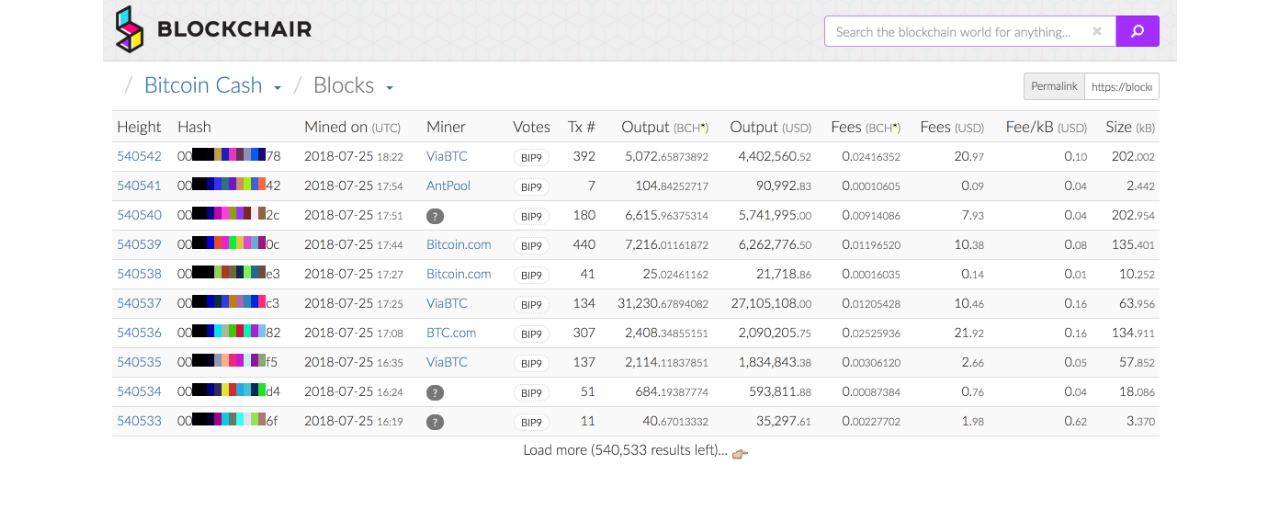
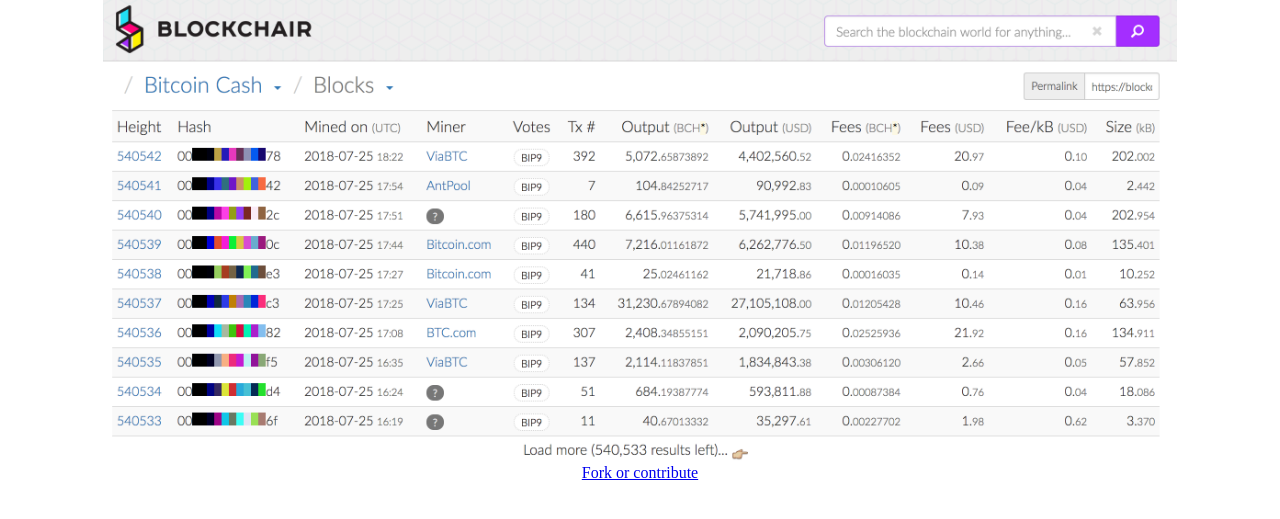
Before and after one commit to bchrip/bch.rip, a plain HTML site: page index.html in a window 1280 px wide. Shown: the part 65-584 px from the top of the page. Drawn offline with Linux system fonts and the light colour scheme.

Commit message:
add github link

```diff
--- a/index.html
+++ b/index.html
@@ -9,6 +9,7 @@
     <img id="image" width="85%" />
   </div>
 </a>
+<a href="https://github.com/bchrip/bch.rip">Fork or contribute</a>
 <script type="text/javascript">
 var things = [
   ["But I thought we needed bigger blocks?", 'emptyhighway.png', 'https://txhighway.com/'],
```
